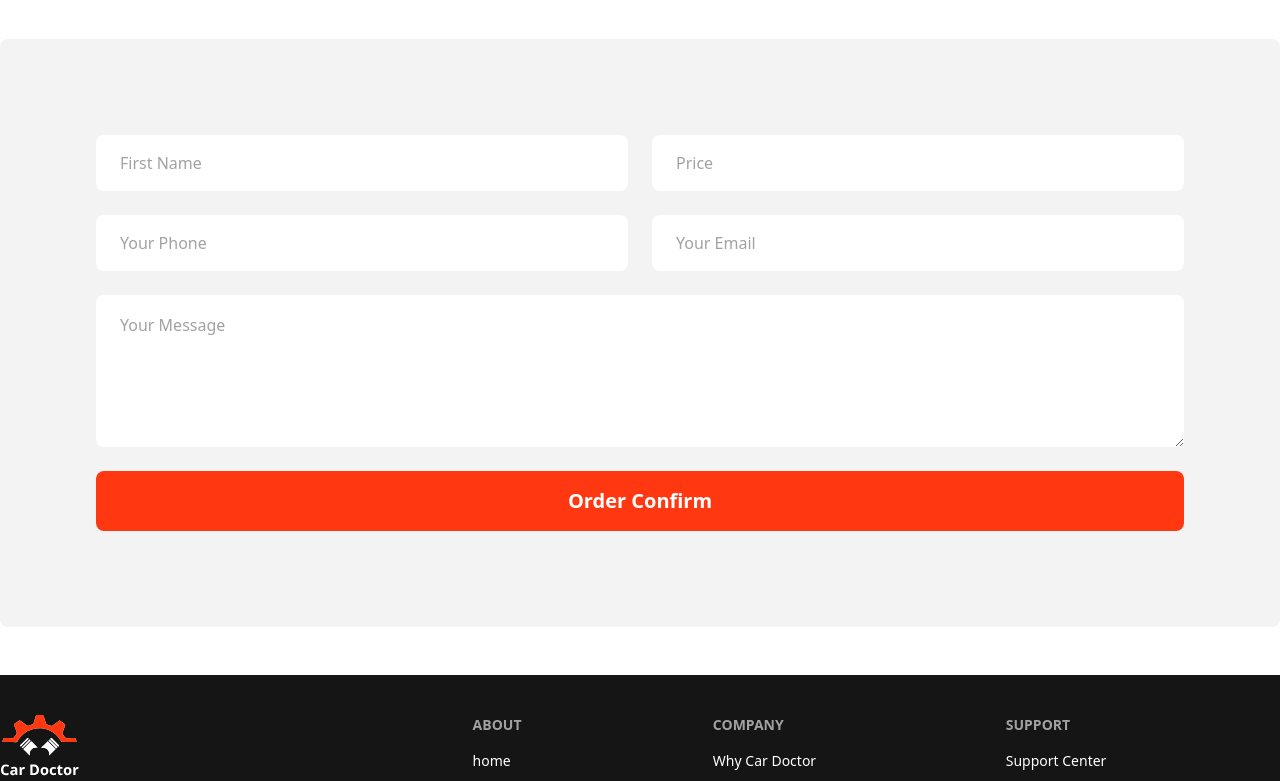
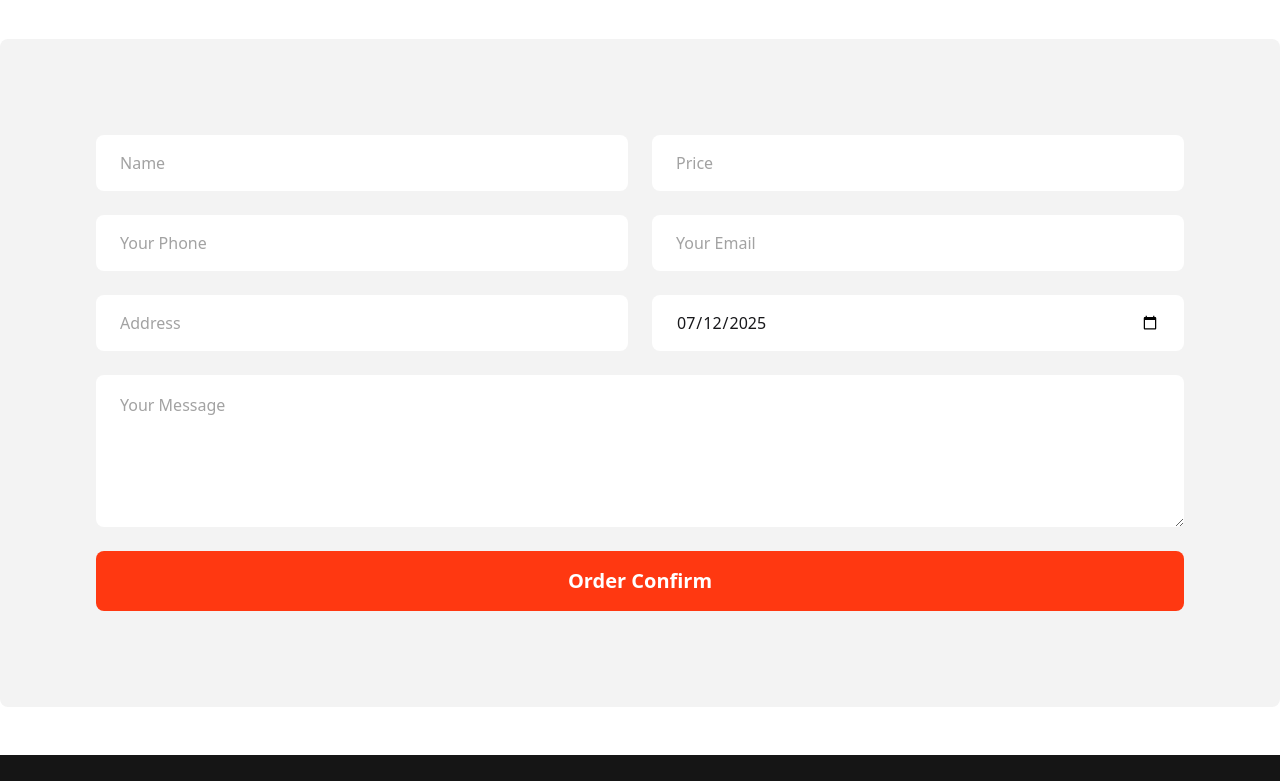
Before and after one commit to Md-Firoz-Mahmud-Nur/0195-Car_Doctor_NextJS-L1_M13_m_081, a Next.js app: page /checkout/1 in a window 1280 px wide. Shown: the part 540-1321 px from the top of the page. Built offline with nearby package versions, Linux system fonts and the light colour scheme; no server answers; the database is empty.

Commit message:
Console : Form Data

```diff
--- a/src/app/checkout/[id]/page.jsx
+++ b/src/app/checkout/[id]/page.jsx
@@ -16,6 +16,22 @@ const Checkout = ({ params }) => {
   };
   const { _id, title, description, img, price, facility } = service || {};
 
+  const handleBooking = async (event) => {
+    event.preventDefault();
+    const newBooking = {
+      email: data?.user?.email,
+      name: data?.user?.name,
+      service: title,
+      serviceId: _id,
+      price: price,
+      phone: event.target.phone.value,
+      address: event.target.address.value,
+      dueDate: event.target.dueDate.value,
+      message: event.target.message.value,
+    };
+    console.log(newBooking);
+  };
+
   useEffect(() => {
     loadService();
   }, [id]);
@@ -24,27 +40,47 @@ const Checkout = ({ params }) => {
     <div className="container mx-auto my-12">
       <Hero title={"Check Out"} path={"Home/Checkout"}></Hero>
       <div className="bg-Dark-07 mt-32 rounded-lg p-24">
+        <form onSubmit={handleBooking}>
           <div className="grid grid-cols-2 gap-6">
             <input
               defaultValue={data?.user?.name}
               className="placeholder:text-Dark-04 rounded-lg bg-white px-6 py-4 placeholder:leading-7"
-            placeholder="First Name"
+              placeholder="Name"
             ></input>
             <input
               defaultValue={price}
               className="placeholder:text-Dark-04 rounded-lg bg-white px-6 py-4 placeholder:leading-7"
               placeholder="Price"
+              readOnly
             ></input>
             <input
+              name="phone"
               className="placeholder:text-Dark-04 rounded-lg bg-white px-6 py-4 placeholder:leading-7"
               placeholder="Your Phone"
+              required
             ></input>
             <input
               defaultValue={data?.user?.email}
               className="placeholder:text-Dark-04 rounded-lg bg-white px-6 py-4 placeholder:leading-7"
               placeholder="Your Email"
+              readOnly
+            ></input>
+            <input
+              name="address"
+              className="placeholder:text-Dark-04 rounded-lg bg-white px-6 py-4 placeholder:leading-7"
+              placeholder="Address"
+              required
+            ></input>
+            <input
+              defaultValue={new Date().toISOString().split("T")[0]}
+              type="date"
+              name="dueDate"
+              className="placeholder:text-Dark-04 rounded-lg bg-white px-6 py-4 placeholder:leading-7"
+              placeholder="Due Date"
+              required
             ></input>
             <textarea
+              name="message"
               rows={5}
               placeholder="Your Message"
               className="placeholder:text-Dark-04 col-span-2 rounded-lg bg-white px-6 py-4 placeholder:leading-7"
@@ -53,6 +89,7 @@ const Checkout = ({ params }) => {
               Order Confirm
             </button>
           </div>
+        </form>
       </div>
     </div>
   );
```
Lines whose indentation alone changed are shown as unchanged.
